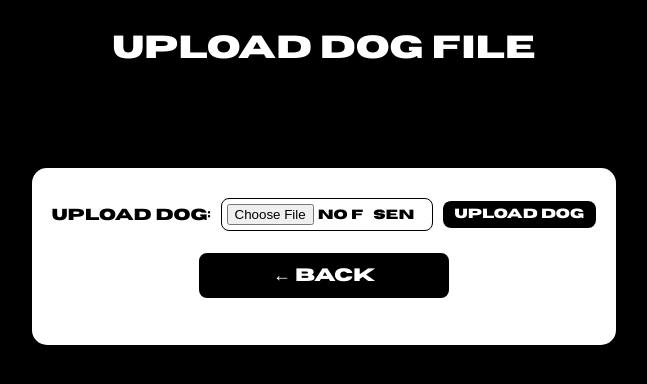
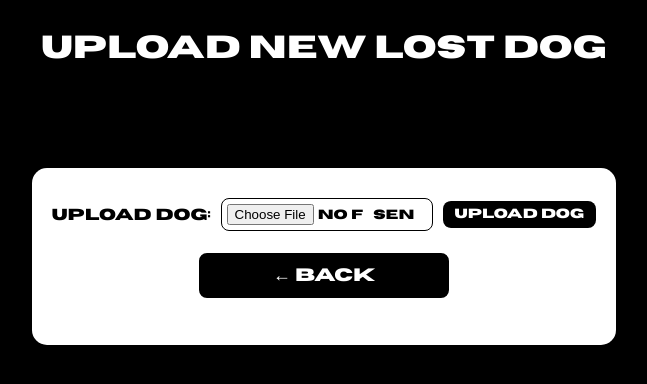
Before and after one commit to HarrisKucukalic/CNNDLAT3, a Flask app: page /new_lost/new_dog in a window 1280 px wide. Shown: the top 384 px of the page, without its empty margins (316-963 px from the left). Run offline with Flask 3, Linux system fonts and the light colour scheme.

Commit message:
Small Update to Upload Page (dog)

```diff
--- a/Final/templates/new_dog.html
+++ b/Final/templates/new_dog.html
@@ -2,10 +2,10 @@
 <html lang="en">
 <head>
     <meta charset="UTF-8">
-    <title>Upload Dog Media</title>
+    <title>Upload New Lost Dog</title>
     <link rel="stylesheet" href="{{ url_for('static', filename='style.css') }}">
 </head>
-    <h1>Upload Dog File</h1>
+    <h1>Upload New Lost Dog</h1>
     <div class="button-container">
     <form method="POST" enctype="multipart/form-data" class="upload-form">
             <label class="form-label">Upload Dog:</label>
```
Also changed, not shown: 1 other file.
